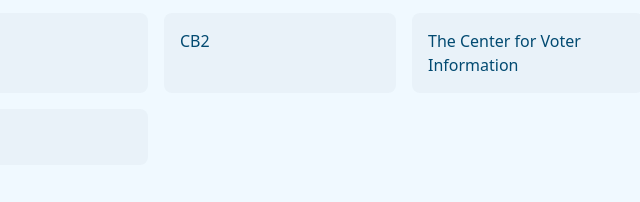
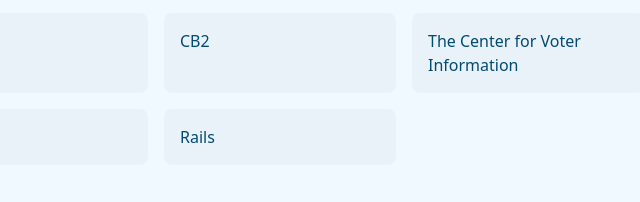
Before and after one commit to nolastan/reducemail.org, a plain HTML site: page index.html in a window 1280 px wide. Shown: the part 1454-1656 px from the top of the page, 360-1000 px from the left. Drawn offline with Linux system fonts and the light colour scheme; a script that the page names is missing.

Commit message:
add rails.com opt-out

```diff
--- a/index.html
+++ b/index.html
@@ -119,6 +119,7 @@
           <a target="_blank" href="https://www.ziprecruiter.com/nomail">ZipRecruiter</a>
           <a target="_blank" href="https://maidenhome.com/pages/manage-catalog-preferences">Maiden Home</a>
           <a target="_blank" href="https://corporate.walmart.com/privacy-security/communication-preferences-alerts">Walmart</a>
+          <a target="_blank" href="https://docs.google.com/forms/d/e/1FAIpQLSdqYDxv_C9z53WmQwVO07REKkFDBkBPx2sVF4m_-mtiHpKGNw/viewform">Rails</a>
         </div>
       </div>
 
```
